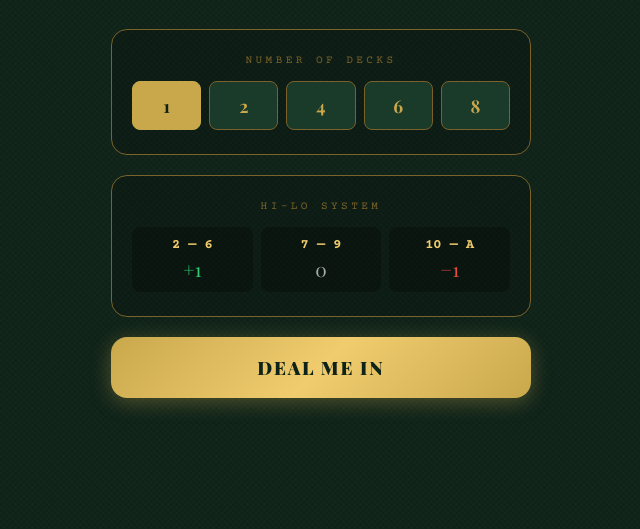
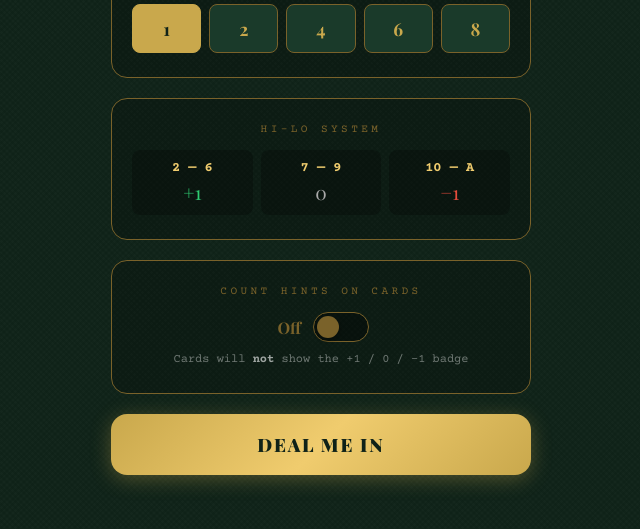
Before and after one commit to juan-piedra/Card-Counting-Training, a plain HTML site: page index.html in a window 1280 px wide. Shown: the part 241-770 px from the top of the page, without its empty margins (319-959 px from the left). Drawn offline with nearby package versions, Linux system fonts and the light colour scheme; a web font is replaced by a local one.

Commit message:
Add hint toggle functionality and styles

```diff
--- a/index.html
+++ b/index.html
@@ -532,6 +532,60 @@
   }
   .play-again-btn:active { transform: scale(0.97); }
 
+  /* ── HINT TOGGLE ── */
+  .toggle-row {
+    display: flex;
+    align-items: center;
+    justify-content: center;
+    gap: 12px;
+    margin-bottom: 10px;
+  }
+  .toggle-label {
+    font-family: 'Playfair Display', serif;
+    font-size: 1rem;
+    font-weight: 700;
+    color: var(--gold-dim);
+    width: 28px;
+    text-align: right;
+    transition: color 0.2s;
+  }
+  .toggle-track {
+    width: 56px;
+    height: 30px;
+    background: rgba(0,0,0,0.35);
+    border: 1px solid var(--gold-dim);
+    border-radius: 15px;
+    position: relative;
+    cursor: pointer;
+    transition: background 0.25s, border-color 0.25s;
+  }
+  .toggle-track[data-on="true"] {
+    background: rgba(201,168,76,0.2);
+    border-color: var(--gold);
+  }
+  .toggle-thumb {
+    position: absolute;
+    top: 3px;
+    left: 3px;
+    width: 22px;
+    height: 22px;
+    border-radius: 50%;
+    background: var(--gold-dim);
+    transition: transform 0.25s cubic-bezier(0.23,1,0.32,1), background 0.25s;
+    box-shadow: 0 2px 6px rgba(0,0,0,0.4);
+  }
+  .toggle-track[data-on="true"] .toggle-thumb {
+    transform: translateX(26px);
+    background: var(--gold);
+  }
+  .toggle-desc {
+    text-align: center;
+    font-size: 0.75rem;
+    color: rgba(255,255,255,0.4);
+    line-height: 1.4;
+  }
+  .toggle-desc strong { color: rgba(255,255,255,0.6); }
+
   /* Grade colors */
   .grade-s { color: #f0cc6e; }
   .grade-a { color: #2ecc71; }
@@ -575,6 +629,17 @@
           <div class="value minus">−1</div>
         </div>
       </div>
+    </div>
+
+    <div class="gold-border" style="margin-bottom:20px">
+      <div class="section-label">Count Hints on Cards</div>
+      <div class="toggle-row">
+        <span class="toggle-label" id="hint-label">Off</span>
+        <div class="toggle-track" id="hint-toggle" data-on="false">
+          <div class="toggle-thumb"></div>
+        </div>
+      </div>
+      <div class="toggle-desc" id="hint-desc">Cards will <strong>not</strong> show the +1 / 0 / −1 badge</div>
     </div>
 
     <button class="start-btn" id="start-btn">Deal Me In</button>
@@ -739,7 +804,7 @@
           <span class="corner-rank">${card.rank}</span>
           <span class="corner-suit">${card.suit}</span>
         </div>
-        <div class="count-hint ${hintClass}">${hintText}</div>
+        ${showHints ? `<div class="count-hint ${hintClass}">${hintText}</div>` : ''}
       </div>
     `;
   }
@@ -764,7 +829,21 @@
     document.getElementById(id).classList.add('active');
   }
 
-  // ── SETUP ──
+  let showHints = false;
+
+  // ── HINT TOGGLE ──
+  const hintToggle = document.getElementById('hint-toggle');
+  hintToggle.addEventListener('click', () => {
+    showHints = !showHints;
+    hintToggle.dataset.on = showHints;
+    document.getElementById('hint-label').textContent = showHints ? 'On' : 'Off';
+    document.getElementById('hint-label').style.color = showHints ? 'var(--gold)' : 'var(--gold-dim)';
+    document.getElementById('hint-desc').innerHTML = showHints
+      ? 'Cards <strong>will</strong> show the +1 / 0 / −1 badge'
+      : 'Cards will <strong>not</strong> show the +1 / 0 / −1 badge';
+  });
+
+
   document.querySelectorAll('.deck-btn').forEach(btn => {
     btn.addEventListener('click', () => {
       document.querySelectorAll('.deck-btn').forEach(b => b.classList.remove('selected'));
```
